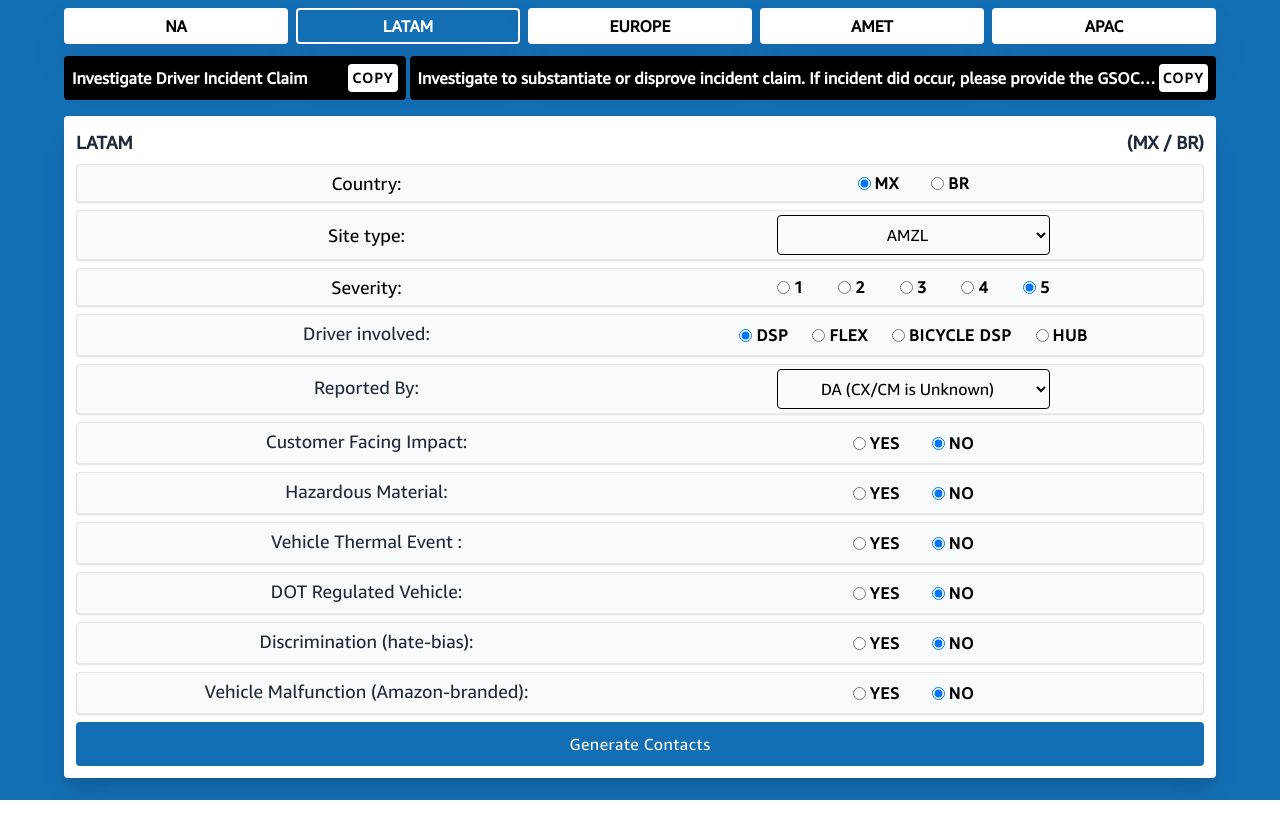
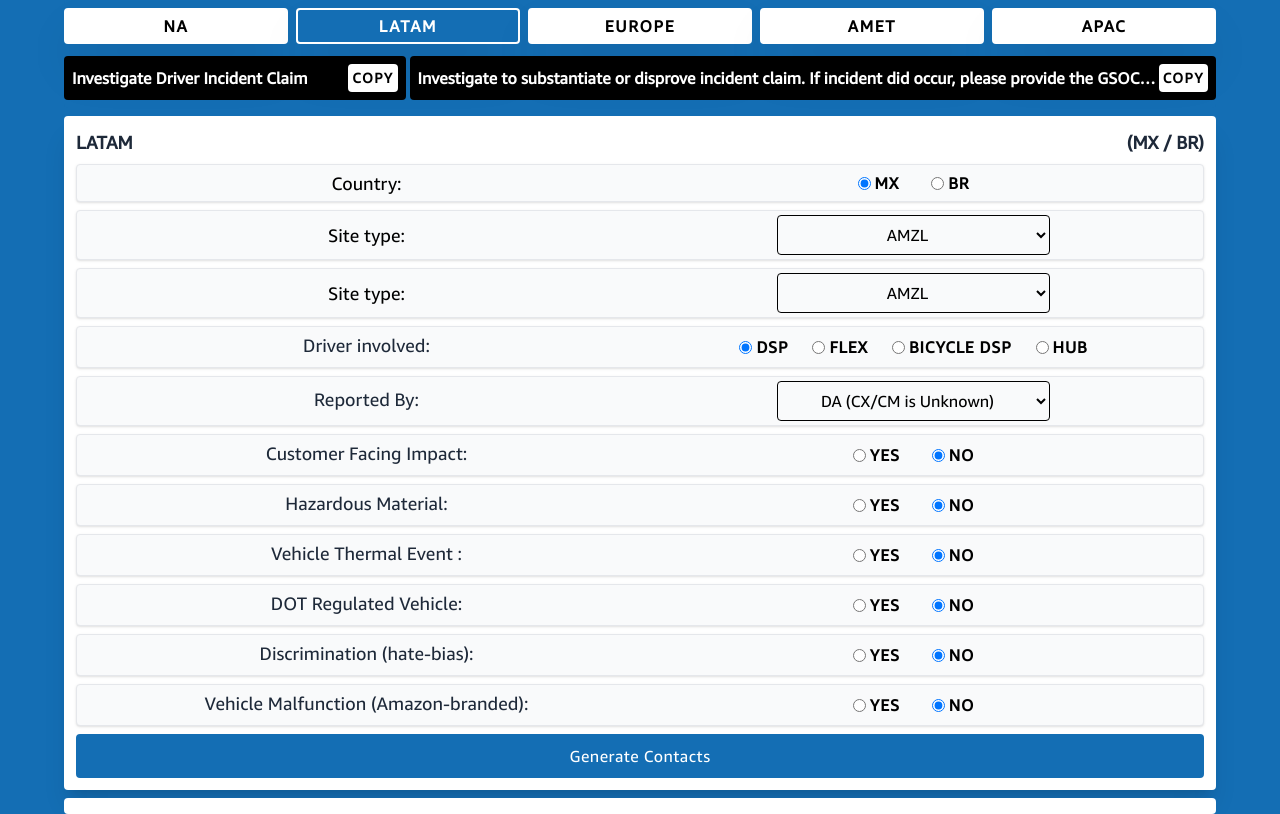
Before and after one commit to harrrish/web-app-ccl-gsoc-wwos, a React (Vite) app: page /LATAM in a window 1280 px wide. Built offline with nearby package versions, Linux system fonts and the light colour scheme.

Commit message:
Create Station Array

```diff
--- a/src/Components/ContactsFooter.jsx
+++ b/src/Components/ContactsFooter.jsx
@@ -7,27 +7,27 @@
     window.location.reload();
   }
   return (
-    <footer className="bg-[#146EB4] w-full sm:w-[90%] rounded-sm">
+    <footer className="bg-white p-2 w-full sm:w-[90%] rounded-sm">
       {contacts.length > 0 && (
         <div className="flex flex-col gap-2 justify-center">
-          <div className="flex items-center gap-5">
-            <h1 className="w-[80%] px-4 py-2 text-sm text-gray-900 bg-gray-200 border-sky-400 rounded-sm font-bold truncate text-left">
+          <div className="flex items-center gap-3">
+            <h1 className="w-[80%] px-4 py-2 text-sm text-gray-900 bg-gray-300 border-sky-400 rounded-sm font-bold truncate text-left">
               wwos-gsoc-archive@amazon.com
             </h1>
             <button
               onClick={handleCopyArchive}
-              className="w-[20%] py-1 text-white bg-[#146EB4] hover:text-[#146EB4] rounded-sm duration-300 cursor-pointer border-2 hover:bg-white font-medium tracking-wide"
+              className="w-[20%] p-1 text-white bg-[#146EB4] hover:text-[#146EB4] rounded-sm duration-300 cursor-pointer border-2 border-[#146EB4] hover:bg-white font-medium tracking-wide"
             >
               Copy
             </button>
           </div>
-          <div className="flex gap-2">
+          <div className="flex">
             <div className="flex flex-col gap-2 w-[80%]">
               {/* //* CONTACTS DISPLAY */}
               <div className="flex flex-wrap gap-2 w-full">
                 {contacts.map((c, i) => (
                   <span
-                    className="w-[32.5%] px-4 text-sm text-center text-gray-900 bg-gray-200 border-sky-400 rounded-sm font-bold truncate"
+                    className="w-[32.5%] px-4 text-sm text-center text-gray-900 bg-gray-300 border-sky-400 rounded-sm font-bold truncate py-1"
                     key={i}
                     title={c}
                   >
@@ -39,7 +39,7 @@
             {/* //* COPY CONTACTS */}
             <button
               onClick={() => handleCopy(contacts)}
-              className="w-[20%] p-1 py-2 text-white bg-[#146EB4] hover:text-[#146EB4] rounded-sm duration-300 cursor-pointer border-2 hover:bg-white font-medium tracking-wide"
+              className="w-[20%] text-white bg-[#146EB4] hover:text-[#146EB4] rounded-sm duration-300 cursor-pointer border-2 border-[#146EB4] hover:bg-white font-medium tracking-wide"
             >
               Copy Contacts
             </button>
--- a/src/Components/RegionNavs.jsx
+++ b/src/Components/RegionNavs.jsx
@@ -19,7 +19,7 @@
           title="United States | Canada"
           className={`shadow-2xl ${
             region === "NA" ? "bg-[#146EB4] text-white" : "bg-white shadow-2xl"
-          } hover:bg-[#146EB4] hover:text-black font-bold p-1 px-4 rounded-sm w-full text-center border-2 border-white`}
+          } hover:bg-sky-400 hover:text-black font-bold p-1 px-4 rounded-sm w-full text-center border-2 border-white tracking-widest`}
         >
           NA
         </NavLink>
@@ -30,7 +30,7 @@
             region === "LATAM"
               ? "bg-[#146EB4] text-white"
               : "bg-white shadow-2xl"
-          } hover:bg-[#146EB4] hover:text-black font-bold p-1 px-4 rounded-sm w-full text-center border-2 border-white`}
+          } hover:bg-sky-400 hover:text-black font-bold p-1 px-4 rounded-sm w-full text-center border-2 border-white tracking-widest`}
         >
           LATAM
         </NavLink>
@@ -42,7 +42,7 @@
             region === "EUROPE"
               ? "bg-[#146EB4] text-white"
               : "bg-white shadow-2xl"
-          } hover:bg-[#146EB4] hover:text-black font-bold p-1 px-4 rounded-sm w-full text-center border-2 border-white`}
+          } hover:bg-sky-400 hover:text-black font-bold p-1 px-4 rounded-sm w-full text-center border-2 border-white tracking-widest`}
         >
           EUROPE
         </NavLink>
@@ -53,7 +53,7 @@
             region === "AMET"
               ? "bg-[#146EB4] text-white"
               : "bg-white shadow-2xl"
-          } hover:bg-[#146EB4] hover:text-black font-bold p-1 px-4 rounded-sm w-full text-center border-2 border-white`}
+          } hover:bg-sky-400 hover:text-black font-bold p-1 px-4 rounded-sm w-full text-center border-2 border-white tracking-widest`}
         >
           AMET
         </NavLink>
@@ -64,7 +64,7 @@
             region === "APAC"
               ? "bg-[#146EB4] text-white"
               : "bg-white shadow-2xl"
-          } hover:bg-[#146EB4] hover:text-black font-bold p-1 px-4 rounded-sm w-full text-center border-2 border-white`}
+          } hover:bg-sky-400 hover:text-black font-bold p-1 px-4 rounded-sm w-full text-center border-2 border-white tracking-widest`}
         >
           APAC
         </NavLink>
--- a/src/Pages/LATAM.jsx
+++ b/src/Pages/LATAM.jsx
@@ -2,6 +2,7 @@
 import RegionNavs from "../Components/RegionNavs";
 import { useLocation } from "react-router-dom";
 import ContactsFooter from "../Components/ContactsFooter";
+import { station } from "../data";
 
 export default function LATAM() {
   const { pathname } = useLocation();
@@ -214,100 +215,24 @@
           </select>
         </div>
 
-        {/* //* SELECT SEV */}
+        {/* //* SELECT SITE TYPE */}
         <div className="bg-gray-50 px-4 py-1 rounded-sm shadow-sm border border-gray-200 flex items-center justify-around">
-          <h1 className="text-lg font-medium w-1/4 text-center">Severity:</h1>
-          <div className="w-1/4 flex justify-between gap-8">
-            <div className="flex gap-1 items-center">
-              <input
-                type="radio"
-                name="severity"
-                value="1"
-                id="1"
-                checked={severity === "1"}
-                onChange={(e) => setSeverity(e.target.value)}
-                className="cursor-pointer"
-              />
-              <label
-                htmlFor="1"
-                className="uppercase font-bold tracking-wider cursor-pointer"
+          <h2 className="text-lg font-medium w-1/4 text-center">Site type:</h2>
+          <select
+            value={siteType}
+            onChange={(event) => setSiteType(event.target.value)}
+            className="border p-2 rounded-sm font-medium w-1/4 text-center"
+          >
+            {station.map((s) => (
+              <option
+                key={Math.random()}
+                className="font-bold uppercase"
+                value={s}
               >
-                1
-              </label>
-            </div>
-
-            <div className="flex gap-1 items-center">
-              <input
-                type="radio"
-                name="severity"
-                value="2"
-                id="2"
-                checked={severity === "2"}
-                onChange={(e) => setSeverity(e.target.value)}
-                className="cursor-pointer"
-              />
-              <label
-                htmlFor="2"
-                className="uppercase font-bold tracking-wider cursor-pointer"
-              >
-                2
-              </label>
-            </div>
-
-            <div className="flex gap-1 items-center">
-              <input
-                type="radio"
-                name="severity"
-                value="3"
-                id="3"
-                checked={severity === "3"}
-                onChange={(e) => setSeverity(e.target.value)}
-                className="cursor-pointer"
-              />
-              <label
-                htmlFor="3"
-                className="uppercase font-bold tracking-wider cursor-pointer"
-              >
-                3
-              </label>
-            </div>
-
-            <div className="flex gap-1 items-center">
-              <input
-                type="radio"
-                name="severity"
-                value="4"
-                id="4"
-                checked={severity === "4"}
-                onChange={(e) => setSeverity(e.target.value)}
-                className="cursor-pointer"
-              />
-              <label
-                htmlFor="4"
-                className="uppercase font-bold tracking-wider cursor-pointer"
-              >
-                4
-              </label>
-            </div>
-
-            <div className="flex gap-1 items-center">
-              <input
-                type="radio"
-                name="severity"
-                value="5"
-                id="5"
-                checked={severity === "5"}
-                onChange={(e) => setSeverity(e.target.value)}
-                className="cursor-pointer"
-              />
-              <label
-                htmlFor="5"
-                className="uppercase font-bold tracking-wider cursor-pointer"
-              >
-                5
-              </label>
-            </div>
-          </div>
+                {s}
+              </option>
+            ))}
+          </select>
         </div>
 
         {/* //* DRIVER INVOLVED */}
--- a/src/Pages/NA.jsx
+++ b/src/Pages/NA.jsx
@@ -2,6 +2,7 @@
 import RegionNavs from "../Components/RegionNavs";
 import { useLocation } from "react-router-dom";
 import ContactsFooter from "../Components/ContactsFooter";
+import { station } from "../data";
 
 export default function NA() {
   const { pathname } = useLocation();
@@ -46,14 +47,17 @@
     //* REPORTED BY
     if (country === "US") {
       if (reportedBy === "DP") {
+        if (language === "ENGLISH")
           newCon.push("sds-gsoc-flex-incident@amazon.com");
         if (language === "SPANISH")
           newCon.push("sds-gsoc-flex-incident-spanish@amazon.com");
       } else if (reportedBy === "CXCMKnownDA") {
+        if (language === "ENGLISH")
           newCon.push("sds-gsoc-driver-potentialharm@amazon.com");
         if (language === "SPANISH")
           newCon.push("sds-gsoc-driver-potentialharm-spanish@amazon.com");
       } else if (reportedBy === "CXCM") {
+        if (language === "ENGLISH")
           newCon.push("sds-gsoc-cx-incident@amazon.com");
         if (language === "SPANISH")
           newCon.push("sds-gsoc-cx-incident@amazon.com");
@@ -62,14 +66,17 @@
       }
     } else if (country === "CA") {
       if (reportedBy === "DP") {
+        if (language === "ENGLISH")
           newCon.push("sds-gsoc-flex-incident@amazon.ca");
         if (language === "SPANISH")
           newCon.push("sds-gsoc-flex-incident-spanish@amazon.com,");
       } else if (reportedBy === "CXCMKnownDA") {
+        if (language === "ENGLISH")
           newCon.push("sds-gsoc-driver-potentialharm@amazon.ca");
         if (language === "SPANISH")
           newCon.push("sds-gsoc-driver-potentialharm-spanish@amazon.com");
       } else if (reportedBy === "CXCM") {
+        if (language === "ENGLISH")
           newCon.push("sds-gsoc-cx-incident@amazon.ca");
         if (language === "SPANISH")
           newCon.push("sds-gsoc-cx-incident@amazon.com");
@@ -239,46 +246,15 @@
             onChange={(event) => setSiteType(event.target.value)}
             className="border p-2 rounded-sm font-medium w-1/4 text-center"
           >
-            <option className="font-bold uppercase" value="AMZL">
-              AMZL
+            {station.map((s) => (
+              <option
+                key={Math.random()}
+                className="font-bold uppercase"
+                value={s}
+              >
+                {s}
               </option>
-            <option
-              className="font-bold uppercase"
-              value="3RD PARTY LOGISTICS 3PL"
-            >
-              3RD PARTY LOGISTICS 3PL
-            </option>
-
-            <option className="font-bold uppercase" value="SUB SAME DAY SSD">
-              SUB SAME DAY SSD
-            </option>
-
-            <option
-              className="font-bold uppercase"
-              value="Rural Super Rural RSR"
-            >
-              Rural Super Rural RSR
-            </option>
-
-            <option
-              className="font-bold uppercase"
-              value="XL Delivery Station XLDS"
-            >
-              XL Delivery Station XLDS
-            </option>
-
-            <option className="font-bold uppercase" value="TRADITIONAL FC">
-              TRADITIONAL FC
-            </option>
-            <option
-              className="font-bold uppercase"
-              value="Traditional Sortable AR"
-            >
-              Traditional Sortable AR
-            </option>
-            <option className="font-bold uppercase" value="Sort Center SC">
-              Sort Center SC
-            </option>
+            ))}
           </select>
         </div>
 
@@ -445,17 +421,17 @@
                 <input
                   type="radio"
                   name="driverInvolved"
-                  value="HUB"
-                  id="HUB"
-                  checked={driverInvolved === "HUB"}
+                  value="HUB DA"
+                  id="HUB DA"
+                  checked={driverInvolved === "HUB DA"}
                   onChange={(e) => setDriverInvolved(e.target.value)}
                   className="cursor-pointer"
                 />
                 <label
-                  htmlFor="HUB"
+                  htmlFor="HUB DA"
                   className="uppercase font-bold tracking-wider cursor-pointer"
                 >
-                  HUB
+                  HUB DA
                 </label>
               </div>
             )}
--- a/src/data.js
+++ b/src/data.js
@@ -8,6 +8,8 @@
   "Sort Center SC",
   "GROCERY FULFILLMENT CENTER GFC",
   "EXCHANGE POINT XPT",
+  "AMXL",
+  "INBOUND CROSS DOCK IXD",
 ];
 
 export const archiveEmail = "wwos-gsoc-archive@amazon.com";
```
Also changed, not shown: src/Pages/AMET.jsx (+9 -41 lines), src/Pages/APAC.jsx (+9 -41 lines), src/Pages/Europe.jsx (+10 -30 lines), src/Pages/Home.jsx (+10 -7 lines). Lines whose indentation alone changed are shown as unchanged.
